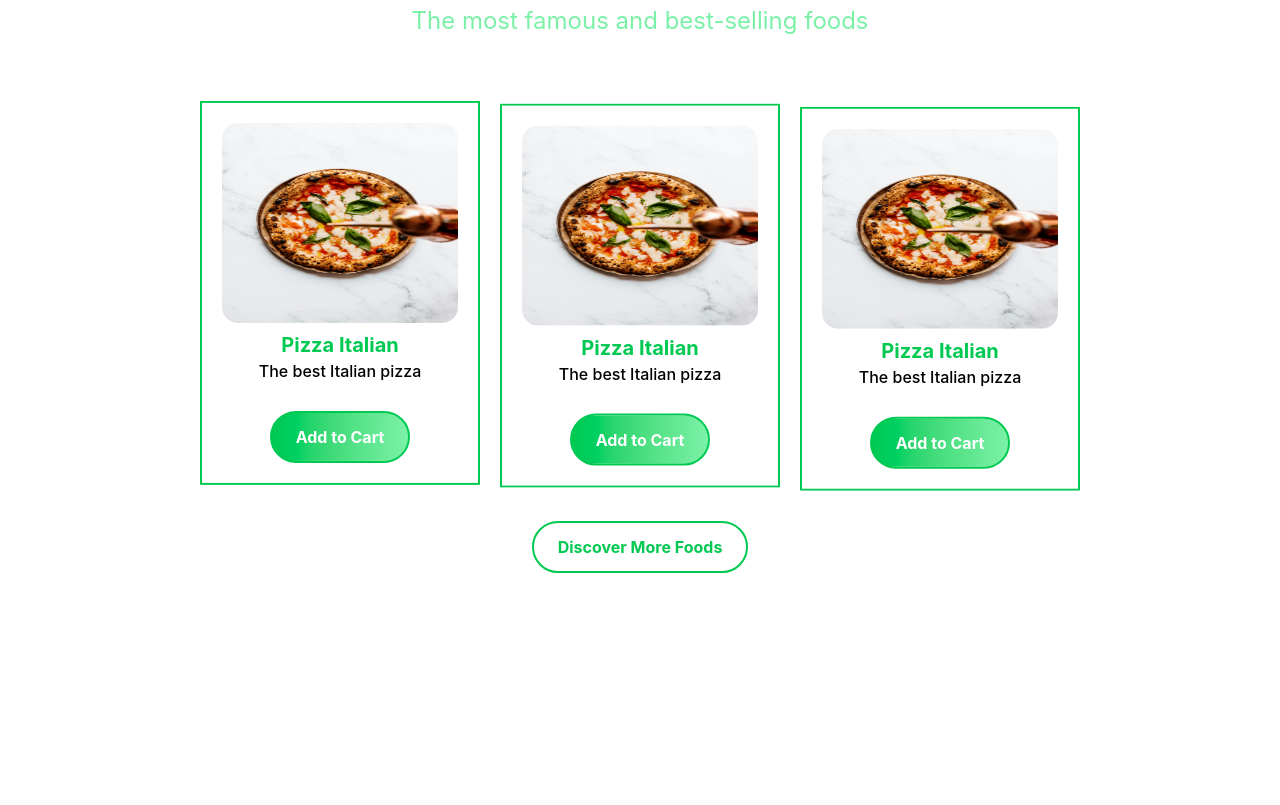
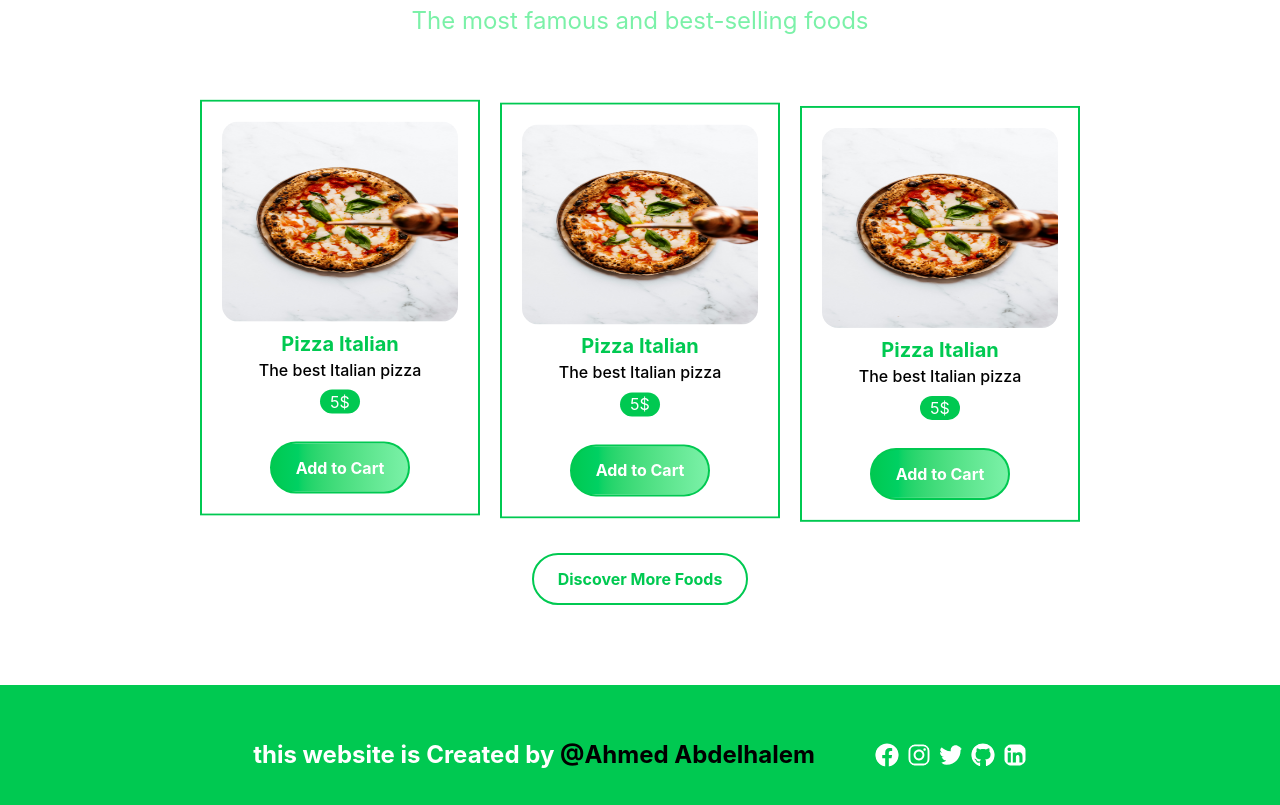
Before and after one commit to ahmedabdelhalemmohamed/E-commerce-food-react, a React (Vite) app: page / in a window 1280 px wide. Shown: the part 867-1672 px from the top of the page. Before the commit the page ends 1520 px from the top, so only its background shows below. Built offline with nearby package versions, Linux system fonts and the light colour scheme.

Commit message:
Finished footer section

```diff
--- a/src/components/BestFoods.jsx
+++ b/src/components/BestFoods.jsx
@@ -7,16 +7,19 @@ const BestFoods = () => {
       name: "Pizza Italian",
       img: "./foods/pizza.jpg",
       des: "The best Italian pizza",
+      price: "5$"
     },
     {
       name: "Pizza Italian",
       img: "./foods/pizza.jpg",
       des: "The best Italian pizza",
+      price: "5$"
     },
     {
       name: "Pizza Italian",
       img: "./foods/pizza.jpg",
       des: "The best Italian pizza",
+      price: "5$"
     },
   ]);
 
@@ -28,7 +31,7 @@ const BestFoods = () => {
             The most famous and best-selling foods
           </p>
       </div>
-      <div className="flex flex-wrap sm:flex-nowrap lg:justify-around justify-between gap-5 mt-20 ">
+      <div className="flex flex-col sm:flex-row items-center sm:items-start flex-wrap sm:flex-nowrap lg:justify-around sm:justify-between gap-5 mt-20  ">
         {famousFood.map((food, index) => {
           return (
             <div
@@ -43,10 +46,15 @@ const BestFoods = () => {
                 />
               </div>
               <div className="text-center">
+                <div>
                   <h1 className="text-xl font-bold text-green-500">
                     {food.name}
                   </h1>
                   <p className="font-medium">{food.des}</p>
+                </div>
+                <div className="bg-green-500 rounded-full w-10 mx-auto mt-2 text-white">
+                  {food.price}
+                </div>
               </div>
               <button className="mt-5 py-3 px-6 bg-gradient-to-r from-green-500 to-green-300 hover:bg-gradient-to-l hover:from-green-500 hover:to-green-300 rounded-full text-white font-bold border-2 border-green-500 hover:bg-white hover:text-black transition cursor-pointer w-fit ">
                 Add to Cart
--- /dev/null
+++ b/src/components/Footer.jsx
@@ -0,0 +1,21 @@
+import React from 'react'
+import { FaFacebook, FaInstagram, FaTwitter, FaGithub, FaLinkedin } from "react-icons/fa";
+
+const Footer = () => {
+  return (
+    <div className='flex flex-col md:flex-row items-center justify-center   bg-green-500 h-30 text-center text-md sm:text-2xl text-white pt-10 font-bold pb-5'>
+        <div>
+            this website is Created by <span className='text-black'>@Ahmed Abdelhalem</span>
+        </div>
+        <div className='flex justify-center mt-5 space-x-2 ml-15 mb-5'>
+            <span><a href="https://www.facebook.com/ahmd.bdalhlym.536188" target='_blank'><FaFacebook className='hover:text-blue-500 rounded-full transition-all hover:scale-150 duration-500'/></a></span>
+            <span><a href="https://www.instagram.com/ahmed_._2001_/" target="_blank" ><FaInstagram className='hover:text-red-500 rounded-full transition-all hover:scale-150 duration-500'/></a></span>
+            <span><a href="https://x.com/Ahmed134834" target="_blank" ><FaTwitter className='hover:text-sky-500 rounded-full transition-all hover:scale-150 duration-500'/></a></span>
+            <span><a href="https://github.com/ahmedabdelhalemmohamed?tab=repositories" target="_blank" ><FaGithub className='hover:text-gray-500 rounded-full transition-all hover:scale-150 duration-500'/></a></span>
+            <span><a href="https://www.linkedin.com/in/ahmed-abdelhalem-dev/" target="_blank"><FaLinkedin className='hover:text-blue-500 rounded-full transition-all hover:scale-150 duration-500'/></a></span>
+        </div>
+    </div>
+  )
+}
+
+export default Footer
--- a/src/pages/Home.jsx
+++ b/src/pages/Home.jsx
@@ -2,6 +2,7 @@ import React from 'react'
 import Navbar from '../components/Navbar'
 import Hero from "../components/Hero"
 import BestFoods from '../components/BestFoods'
+import Footer from '../components/Footer'
 
 const Home = () => {
   return (
@@ -12,6 +13,9 @@ const Home = () => {
         <div>
           <BestFoods />
         </div>
+        <div>
+          <Footer />
+        </div>
     </div>
   )
 }
```
Lines whose indentation alone changed are shown as unchanged.
